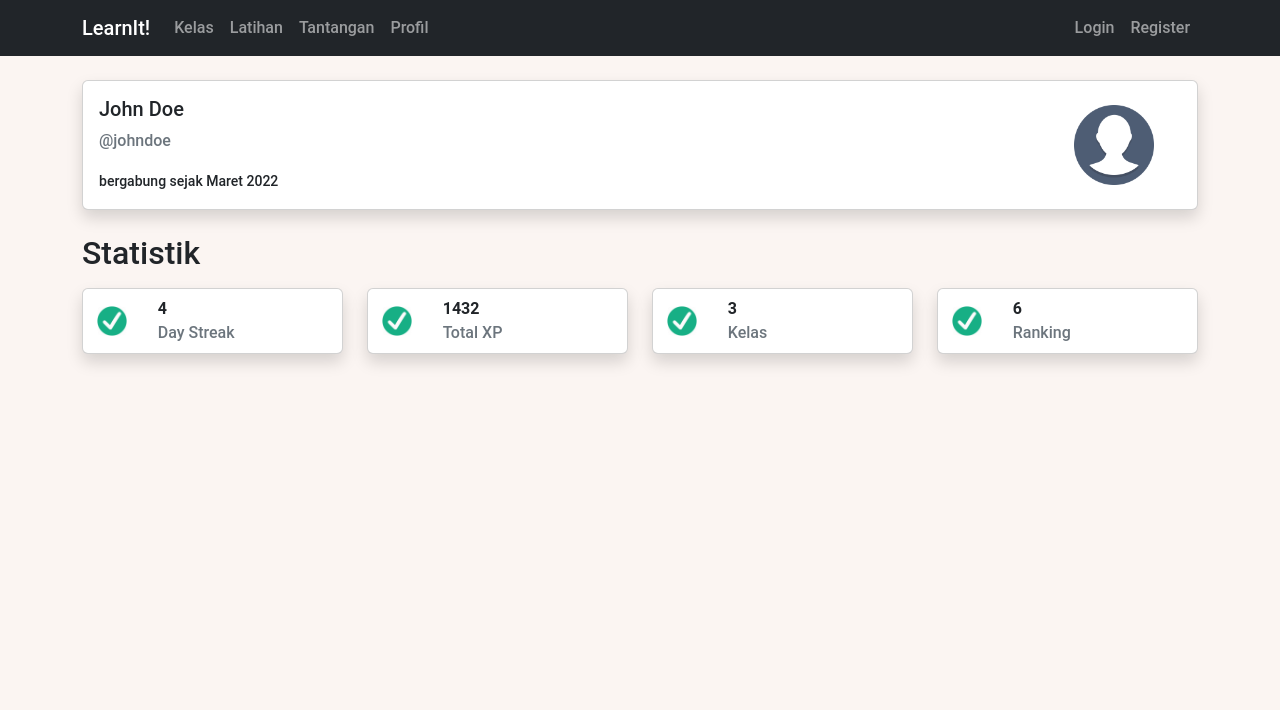
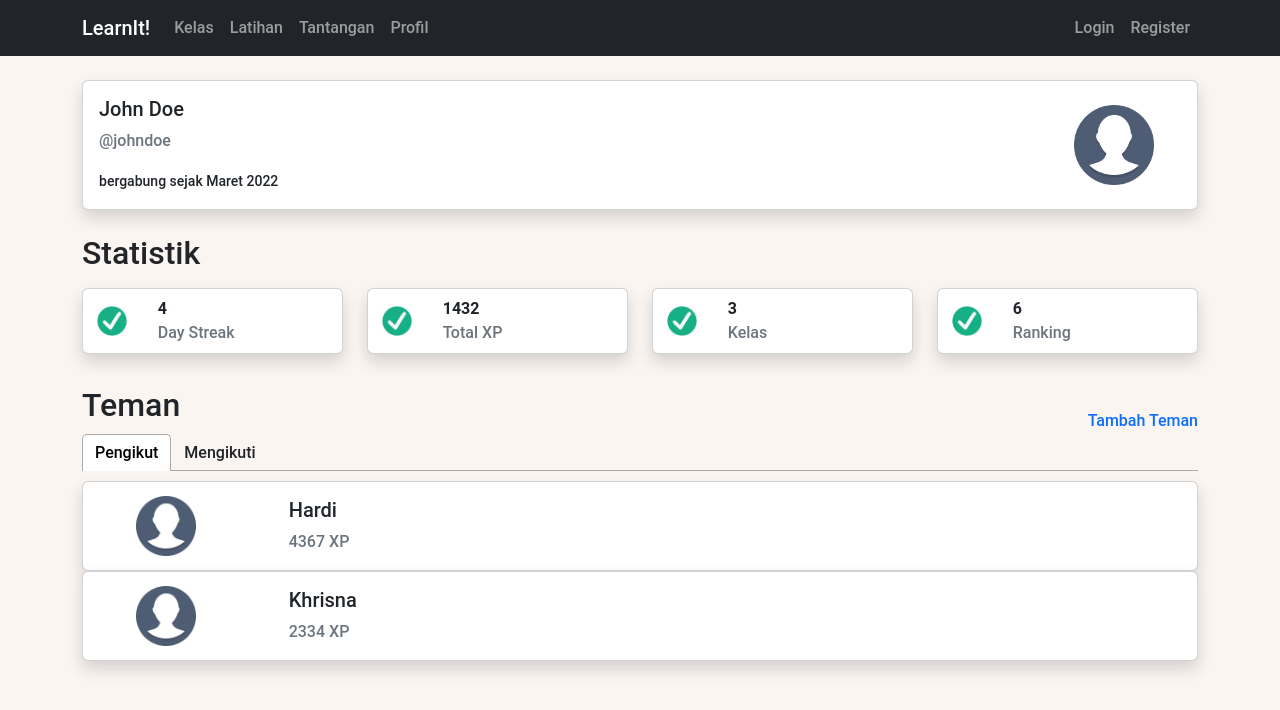
Before and after one commit to ashnchiquita/Milestone02_K06, a React (Create React App) app: page /profil in a window 1280 px wide. Shown: the top 710 px of the page. Built offline with nearby package versions, Linux system fonts and the light colour scheme.

Commit message:
add teman section at profil page

```diff
--- a/package.json
+++ b/package.json
@@ -14,6 +14,7 @@
     "react-dom": "^18.2.0",
     "react-router-dom": "^6.3.0",
     "react-scripts": "5.0.1",
+    "react-tabs": "^5.1.0",
     "web-vitals": "^2.1.4"
   },
   "scripts": {
--- a/src/components/Profil.js
+++ b/src/components/Profil.js
@@ -2,6 +2,8 @@ import Button from "react-bootstrap/Button";
 import { Container, Row, Col, Card } from "react-bootstrap";
 import profpic from "../assets/img/profpic.png";
 import tick from "../assets/img/tick.png";
+import { Tab, Tabs, TabList, TabPanel } from "react-tabs";
+import "react-tabs/style/react-tabs.css";
 
 const Profil = () => {
   return (
@@ -24,7 +26,6 @@ const Profil = () => {
           </Col>
         </Row>
       </Card>
-
       <h2 className="mt-4">Statistik</h2>
       <Row>
         <Col xl={3} sm={4} xs={6}>
@@ -81,6 +82,92 @@ const Profil = () => {
           </Card>
         </Col>
       </Row>
+      <div class="d-flex justify-content-between align-items-end">
+        <h2 className="mt-4 d-inline">Teman</h2>{" "}
+        <a href="" className="text-primary">
+          Tambah Teman
+        </a>
+      </div>
+
+      <Tabs>
+        <TabList>
+          <Tab>Pengikut</Tab>
+          <Tab>Mengikuti</Tab>
+        </TabList>
+
+        <TabPanel>
+          <Card className="shadow">
+            <Row>
+              <Col className="d-flex justify-content-center align-items-center">
+                <Card.Img
+                  // variant="center"
+                  src={profpic}
+                  style={{ width: "60px" }}
+                />
+              </Col>
+              <Col xl={10} xs={9}>
+                <Card.Body>
+                  <Card.Title>Hardi</Card.Title>
+                  <Card.Text className="text-muted ">4367 XP</Card.Text>
+                </Card.Body>
+              </Col>
+            </Row>
+          </Card>
+          <Card className="shadow">
+            <Row>
+              <Col className="d-flex justify-content-center align-items-center">
+                <Card.Img
+                  // variant="center"
+                  src={profpic}
+                  style={{ width: "60px" }}
+                />
+              </Col>
+              <Col xl={10} xs={9}>
+                <Card.Body>
+                  <Card.Title>Khrisna</Card.Title>
+                  <Card.Text className="text-muted ">2334 XP</Card.Text>
+                </Card.Body>
+              </Col>
+            </Row>
+          </Card>
+        </TabPanel>
+        <TabPanel>
+          <Card className="shadow">
+            <Row>
+              <Col className="d-flex justify-content-center align-items-center">
+                <Card.Img
+                  // variant="center"
+                  src={profpic}
+                  style={{ width: "60px" }}
+                />
+              </Col>
+              <Col xl={10} xs={9}>
+                <Card.Body>
+                  <Card.Title>Jane</Card.Title>
+                  <Card.Text className="text-muted ">1353 XP</Card.Text>
+                </Card.Body>
+              </Col>
+            </Row>
+          </Card>
+          <Card className="shadow">
+            <Row>
+              <Col className="d-flex justify-content-center align-items-center">
+                <Card.Img
+                  // variant="center"
+                  src={profpic}
+                  style={{ width: "60px" }}
+                />
+              </Col>
+              <Col xl={10} xs={9}>
+                <Card.Body>
+                  <Card.Title>Brian</Card.Title>
+                  <Card.Text className="text-muted ">5511 XP</Card.Text>
+                </Card.Body>
+              </Col>
+            </Row>
+          </Card>
+        </TabPanel>
+      </Tabs>
     </Container>
   );
 };
```
Also changed, not shown: 1 other file (tests, documents, lock files or other folders).
